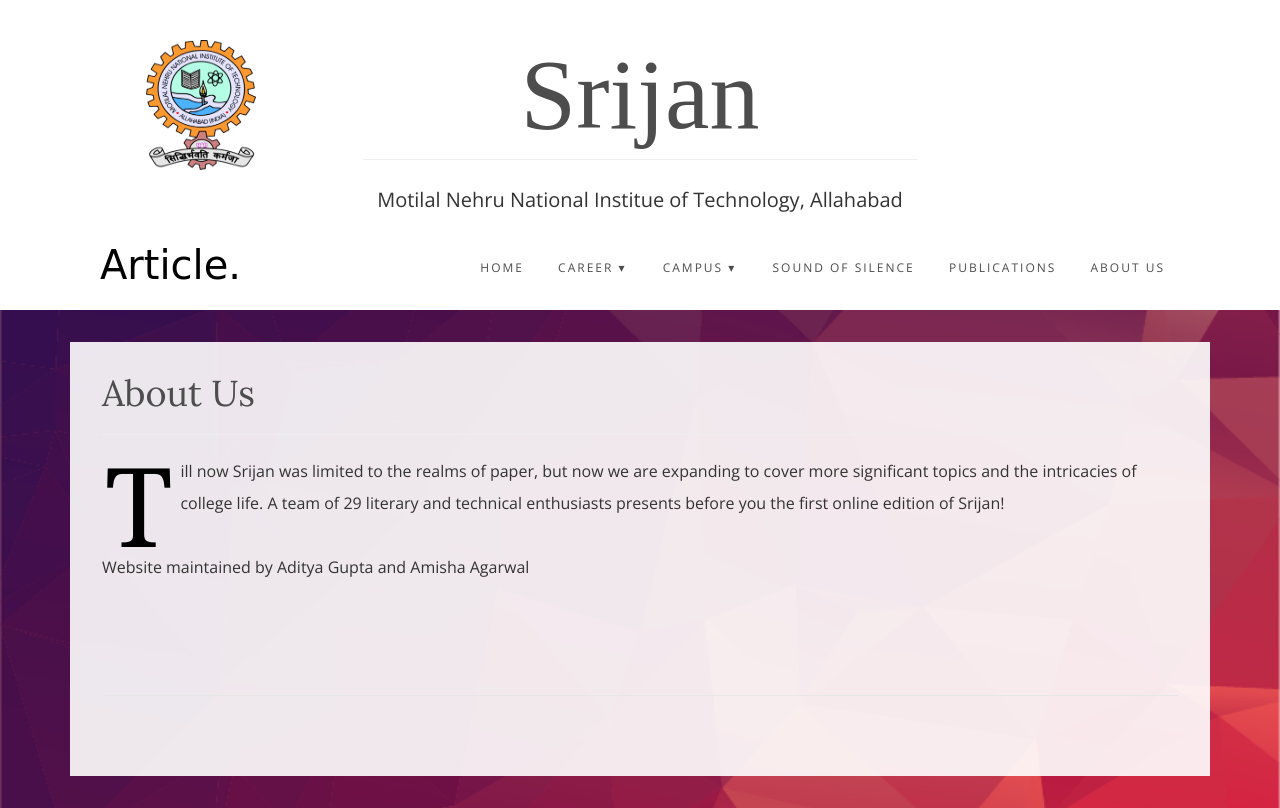
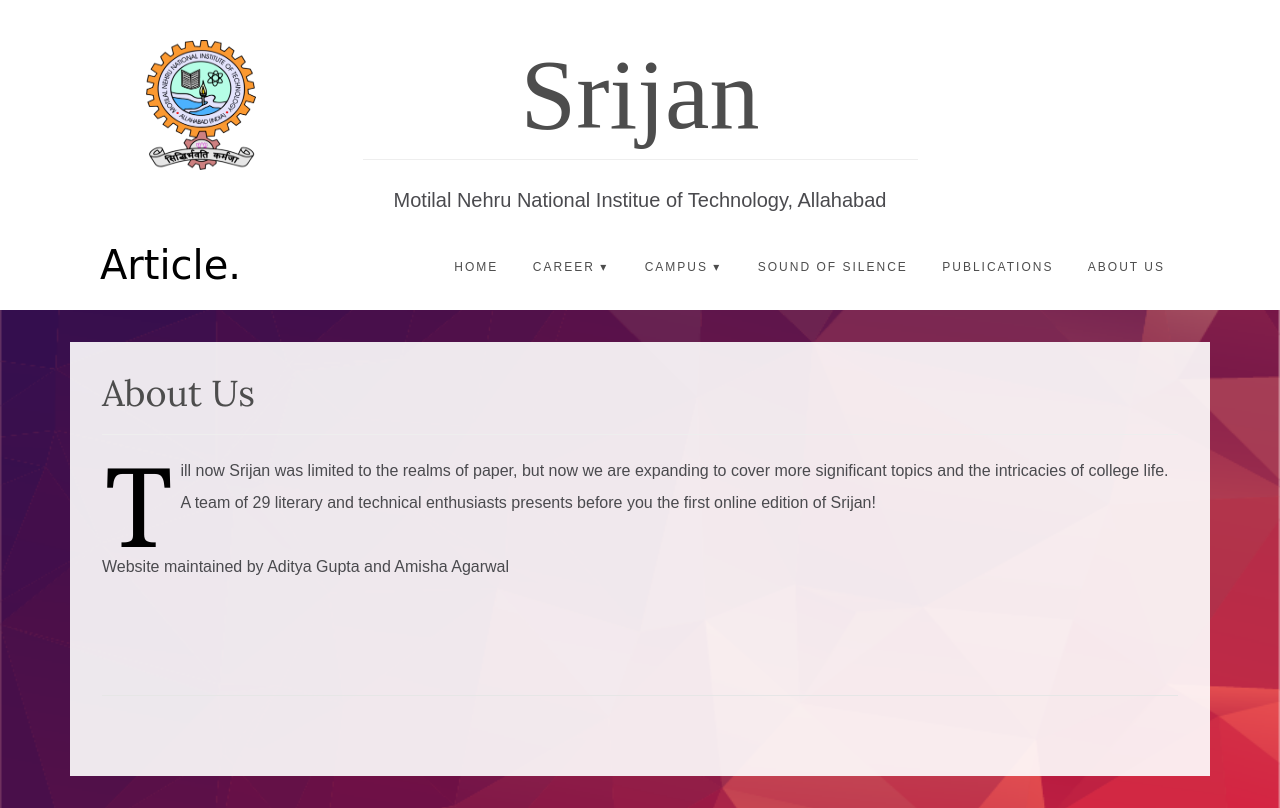
Before and after one commit to disconnect101/Srijan_website, a Django app: page /aboutus/ in a window 1280 px wide. Run offline with Django 3.2, Linux system fonts and the light colour scheme; parts of the project's set-up code (start-up, migrations or seed data) failed here and were passed over; some libraries are stand-ins or nearby versions; some web fonts are replaced.

Commit message:
finidhings

```diff
--- a/main/templates/main/aboutus.html
+++ b/main/templates/main/aboutus.html
@@ -2,6 +2,9 @@
 {% load static %}
 
 {% block content %}
+
+<link rel="stylesheet" type="text/css" href="{% static 'main/template_static_balita/style.css' %}">
+
 
 
 
@@ -23,7 +26,6 @@
 
 
 
-
             </div>
         </div>
 
--- /dev/null
+++ b/static/main/template_static_balita/style.css
@@ -0,0 +1,4 @@
+body {
+  font-family: 'Poppins', sans-serif;
+  color: #4a4a4e;
+}
--- a/yearbook/templates/yearbook/home.html
+++ b/yearbook/templates/yearbook/home.html
@@ -12,8 +12,8 @@
 
 
 
-    <div class="container" style="margin-bottom: 5em;">
-        <center><div style="margin: 1em 0 0em 0;font-size: 120px;color: #F9D77E;" class="custom-font"><b>Annuaire</b></div></center>
+    <div class="container" style="margin-bottom: 20em;">
+        <center><div style="margin: 1em 0 0em 0;font-size: 120px;color: #F9D77E;" class="custom-font"><b>Pensieve</b></div></center>
         <center><div style="margin: 0em 0 1em 0;font-size: 75px;" class="custom-font">YearBook</div></center>
 
         <h2 style="color: black;margin-left: 1em;" class="mx-2 custom-font-1">Years :</h2>
--- a/yearbook/templates/yearbook/upload.html
+++ b/yearbook/templates/yearbook/upload.html
@@ -18,7 +18,7 @@
 
     <div class="container" >
         <div >
-            <center><div style="margin: 1em 0 1em 0;font-size: 120px;color: #F9D77E;" class="custom-font"><b>Annuaire</b></div></center>
+            <center><div style="margin: 1em 0 1em 0;font-size: 120px;color: #F9D77E;" class="custom-font"><b>Pensieve</b></div></center>
             <center><div style="margin: 0em 0 1em 0;font-size: 60px;" class="custom-font">Fill  your  YearBook</div></center>
             <a style="font-size: 20px;" href="{% url 'alumni' %}?regno={{ '20160000' }}">A sample of how your Yearbook entry would look like</a><br><br>
             <span style="color: red;font-size: 20px"><b>This form is only for the batch of 2020, Juniors should not fill this form.</b></span>
```
